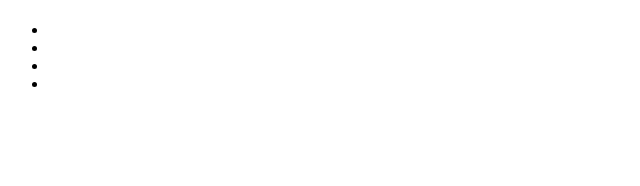
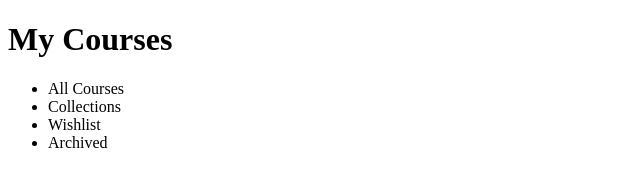
Before and after one commit to tanishalatoya/nav-indicators-challenge, a plain HTML site: page index.html in a window 1280 px wide. Shown: the whole page, without its empty margins (0-640 px from the left). Drawn offline with Linux system fonts and the light colour scheme.

Commit message:
Add content to html

```diff
--- a/index.html
+++ b/index.html
@@ -6,13 +6,13 @@
   </head>
   <body>
     <header>
-      <h1></h1>
+      <h1>My Courses</h1>
       <nav>
         <ul>
-          <li></li>
-          <li></li>
-          <li></li>
-          <li></li>
+          <li>All Courses</li>
+          <li>Collections</li>
+          <li>Wishlist</li>
+          <li>Archived</li>
         </ul>
       </nav>
     </header>
```
